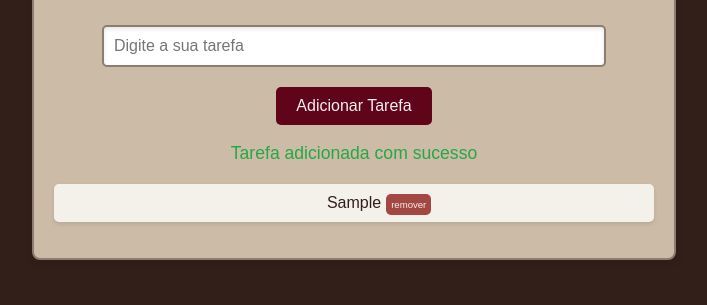
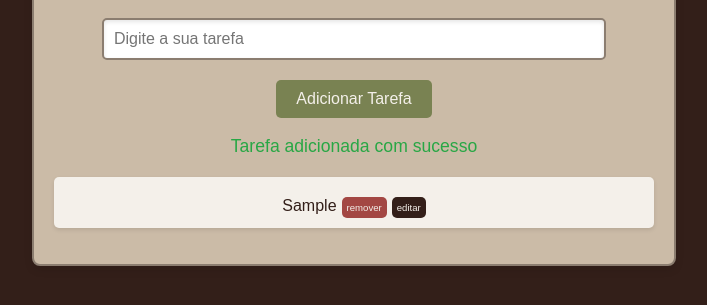
Before and after one commit to silvaLucs/WorkList, a plain HTML site: page index.html in a window 1280 px wide. Both pictures are taken after typing "Sample" into the empty fields and a click on the button "Adicionar Tarefa". Shown: the part 333-638 px from the top of the page, without its empty margins (286-993 px from the left). Drawn offline with Linux system fonts and the light colour scheme.

Commit message:
Create a button for edit works and debugging css

```diff
--- a/script.js
+++ b/script.js
@@ -42,14 +42,23 @@ function adicionarTarefa() {
     botaoRemover.textContent = "remover"
     botaoRemover.onclick = () => removerTarefa(i)
 
+    let botaoEditar = document.createElement("button")
+    botaoEditar.className = "editar"
+    botaoEditar.textContent = "editar"
+    botaoEditar.onclick = () => editarTarefa ()
+
 
 
     novaTarefa.appendChild(botaoRemover)
-
-       listaTarefas.appendChild(novaTarefa)
+    novaTarefa.appendChild(botaoEditar)
+    listaTarefas.appendChild(novaTarefa)
   } }
 
   function removerTarefa(i) {
     tarefas.splice(i,1)
     renderizarTarefas()
   }
+
+  function editarTarefa() {
+
+  }
--- a/style.css
+++ b/style.css
@@ -24,8 +24,8 @@ p {
     color: #331F19;
     font-size: 1.1em;
 }
-#inputButton {
-    background-color: #60041A;
+button {
+    background-color: #798252;
     color: #F4F0EA;
     padding: 10px 20px;
     border: none;
@@ -35,8 +35,9 @@ p {
     transition: background-color 0.3s ease;
     margin-top: 10px;
 }
-#inputbutton:hover {
-    background-color: #A34743;
+button:hover {
+    background-color: #CCD595;
+    color: #504e4d;
 }
 ul {
     list-style: none;
@@ -50,19 +51,6 @@ ul li {
     margin: 5px 0;
     border-radius: 5px;
     box-shadow: 0 2px 4px rgba(0, 0, 0, 0.1);
-}
-
-ul li button {
-    border: none;
-    position: absolute;
-    border-radius: 40px;
-    cursor: pointer;
-    margin-left: 16px;
-
-}
-
-ul li button:hover{
-    background-color: #b8b8b8;
 }
 
 /* Estilo para o campo de entrada */
```
